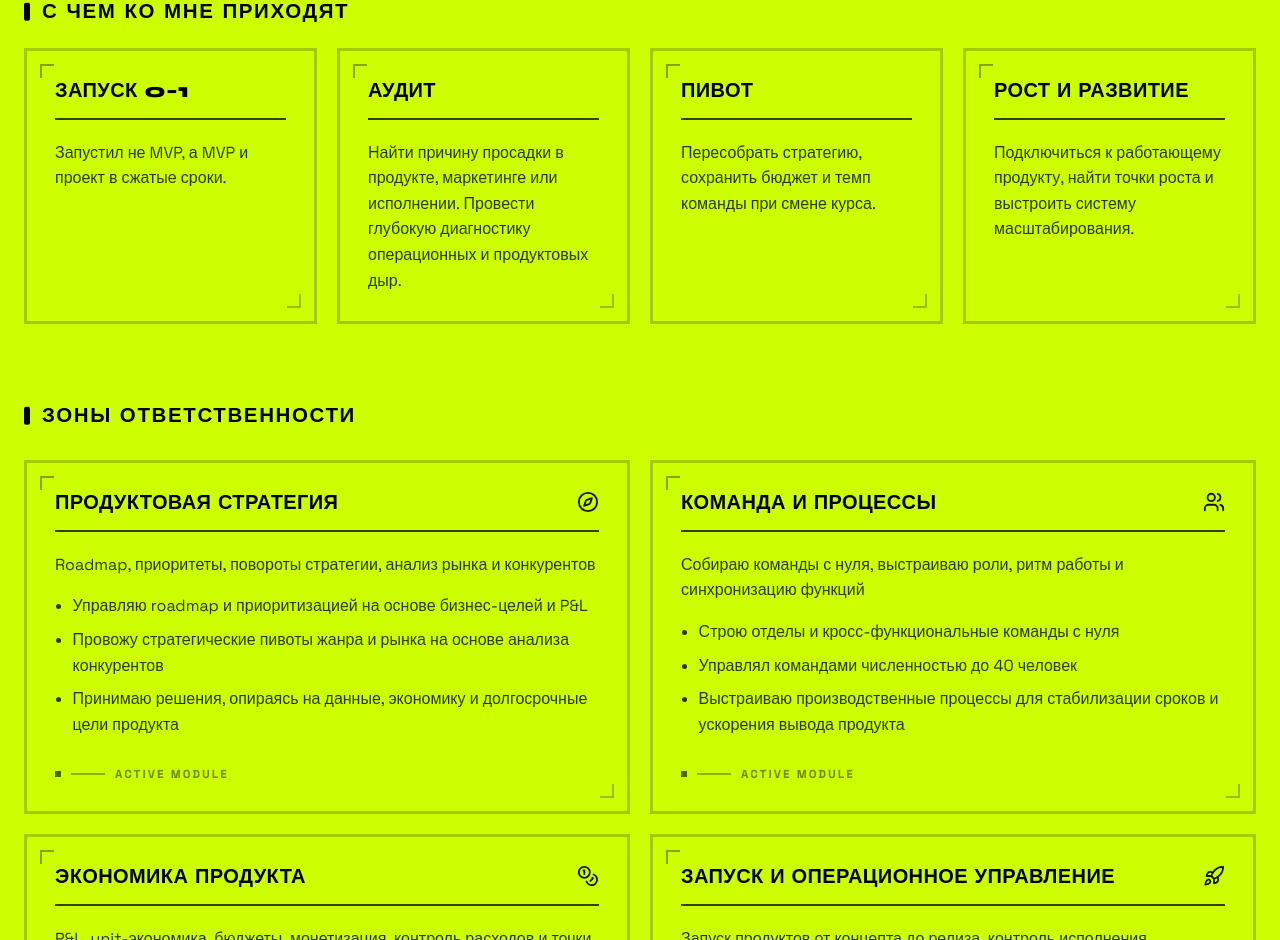
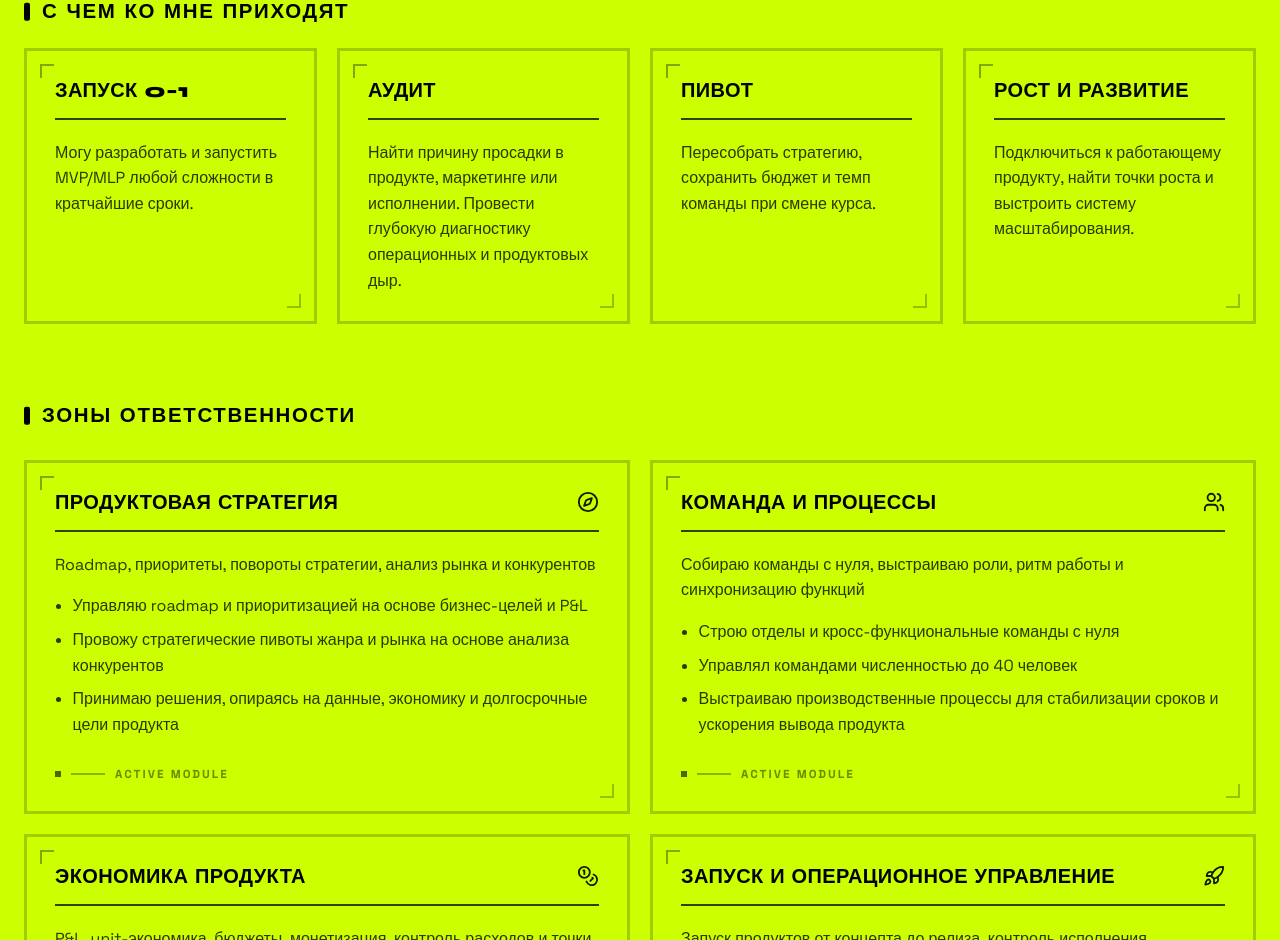
Before and after one commit to sanbait/producer-portfolio, a React (Vite) app: page / in a window 1280 px wide. Shown: the part 1612-2552 px from the top of the page. Built offline with nearby package versions, Linux system fonts and the light colour scheme.

Commit message:
Обновление текста в AboutMe: MVP/MLP любой сложности

```diff
--- a/src/app/components/AboutMe.tsx
+++ b/src/app/components/AboutMe.tsx
@@ -195,7 +195,7 @@ export function AboutMe() {
                       color: "rgba(0, 0, 0, 0.78)",
                     }}
                   >
-                    Запустил не MVP, а MVP и проект в сжатые сроки.
+                    Могу разработать и запустить MVP/MLP любой сложности в кратчайшие сроки.
                   </p>
                 </div>
               </div>
```
